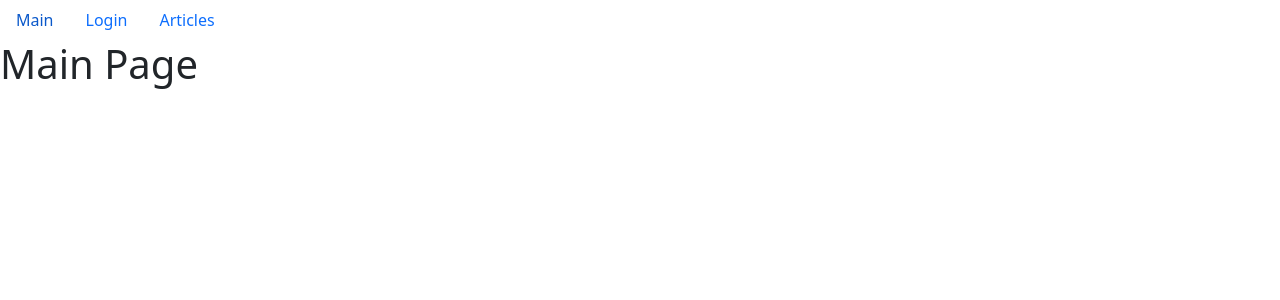
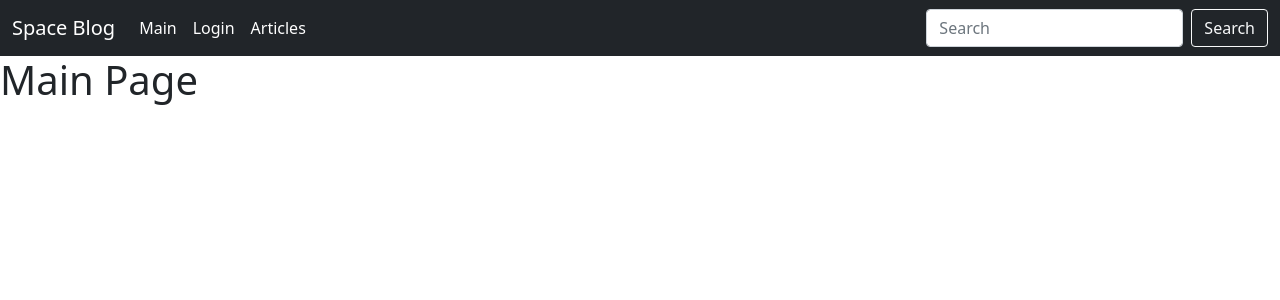
Before and after one commit to YuriyMtrofanov/space-blog, a React (Create React App) app: page / in a window 1280 px wide. Shown: the top 300 px of the page. Built offline with nearby package versions, Linux system fonts and the light colour scheme.

Commit message:
Implemented a start version of nav bar and routes added to it

```diff
--- a/src/app/App.js
+++ b/src/app/App.js
@@ -6,6 +6,7 @@
 import Login from "./layouts/login";
 import NavBar from "./components/navBar";
 import PageNotFound from "./components/pageNotFound";
+import Loading from "./components/loading";
 
 function App() {
     return (
@@ -15,6 +16,7 @@
                 <Route path = "/" exact component={Main}/>
                 <Route path = "/login" component={Login}/>
                 <Route path = "/articles" component={Articles}/>
+                <Route path= "/loading" component={Loading}/>
                 {/* <Route path = "/users/:userId?" component={UsersList}/> */}
                 <Route path = "/404" component = {PageNotFound}/>
                 <Redirect to = "/404"/>
@@ -22,6 +24,6 @@
             </Switch>
         </div>
     );
-}
+};
 
 export default App;
--- /dev/null
+++ b/src/app/components/loading.jsx
@@ -0,0 +1,11 @@
+import React from "react";
+
+const Loading = () => {
+    return (
+        <div className="spinner-border" role="status">
+            <span className="visually-hidden">Загрузка...</span>
+        </div>
+    );
+};
+
+export default Loading;
--- a/src/app/components/navBar.jsx
+++ b/src/app/components/navBar.jsx
@@ -3,7 +3,25 @@
 
 const NavBar = () => {
     return (
-        <ul className="nav">
+        // <ul className="nav">
+        //     <li className="nav-item">
+        //         <Link className="nav-link active" aria-current="page" to="/">Main</Link>
+        //     </li>
+        //     <li className="nav-item">
+        //         <Link className="nav-link active" aria-current="page" to="/login">Login</Link>
+        //     </li>
+        //     <li className="nav-item">
+        //         <Link className="nav-link active" aria-current="page" to="/articles">Articles</Link>
+        //     </li>
+        // </ul>
+        <nav className="navbar navbar-expand-lg navbar-dark  bg-dark ">
+            <div className="container-fluid">
+                <a className="navbar-brand" href="#">Space Blog</a>
+                <button className="navbar-toggler" type="button" data-bs-toggle="collapse" data-bs-target="#navbarSupportedContent" aria-controls="navbarSupportedContent" aria-expanded="false" aria-label="Toggle navigation">
+                    <span className="navbar-toggler-icon"></span>
+                </button>
+                <div className="collapse navbar-collapse" id="navbarSupportedContent">
+                    <ul className="navbar-nav me-auto mb-2 mb-lg-0">
                         <li className="nav-item">
                             <Link className="nav-link active" aria-current="page" to="/">Main</Link>
                         </li>
@@ -13,7 +31,26 @@
                         <li className="nav-item">
                             <Link className="nav-link active" aria-current="page" to="/articles">Articles</Link>
                         </li>
+                        {/* Вот почему-то не работает зараза такая */}
+                        {/* <li className="nav-item dropdown">
+                            <a className="nav-link dropdown-toggle" href="#" id="navbarDropdown" role="button" data-bs-toggle="dropdown" aria-expanded="false">
+                                Dropdown
+                            </a>
+                            <ul className="dropdown-menu" aria-labelledby="navbarDropdown">
+                                <li><a className="dropdown-item" href="#">Action</a></li>
+                                <li><a className="dropdown-item" href="#">Another action</a></li>
+                                <li><hr className="dropdown-divider"></hr></li>
+                                <li><a className="dropdown-item" href="#">Something else here</a></li>
                             </ul>
+                        </li> */}
+                    </ul>
+                    <form className="d-flex">
+                        <input className="form-control me-2" type="search" placeholder="Search" aria-label="Search"></input>
+                        <button className="btn btn-outline-light" type="submit">Search</button>
+                    </form>
+                </div>
+            </div>
+        </nav>
     );
 };
 
```
Lines whose indentation alone changed are shown as unchanged.
